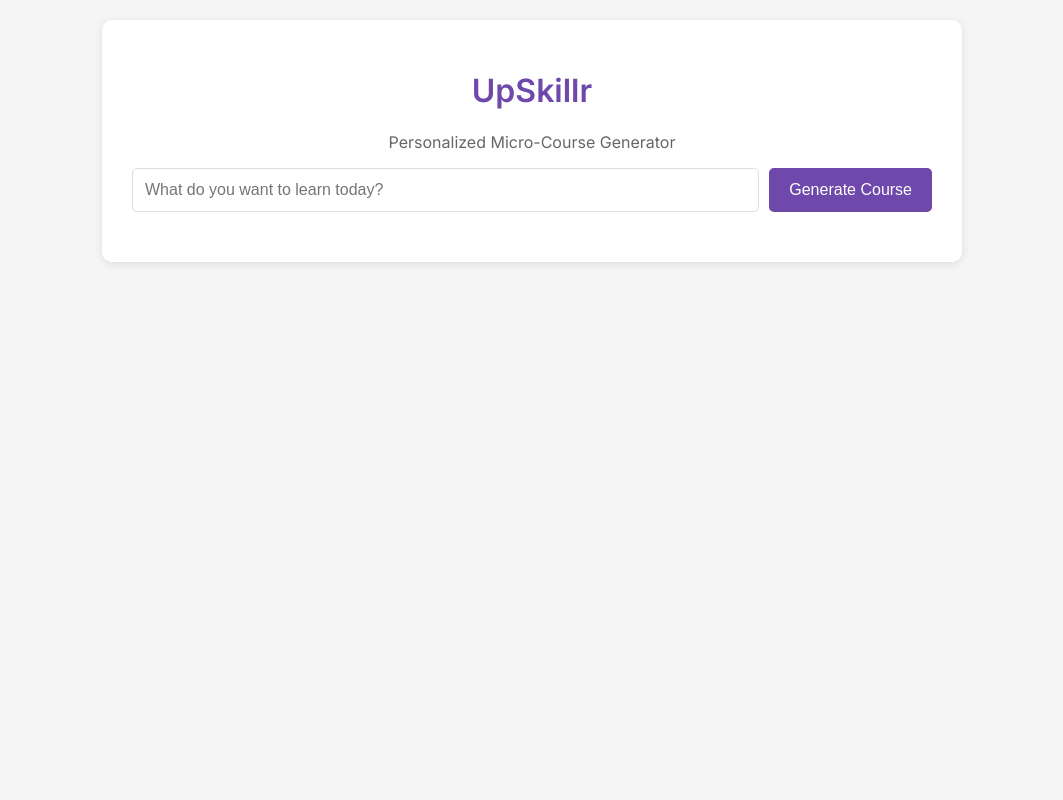
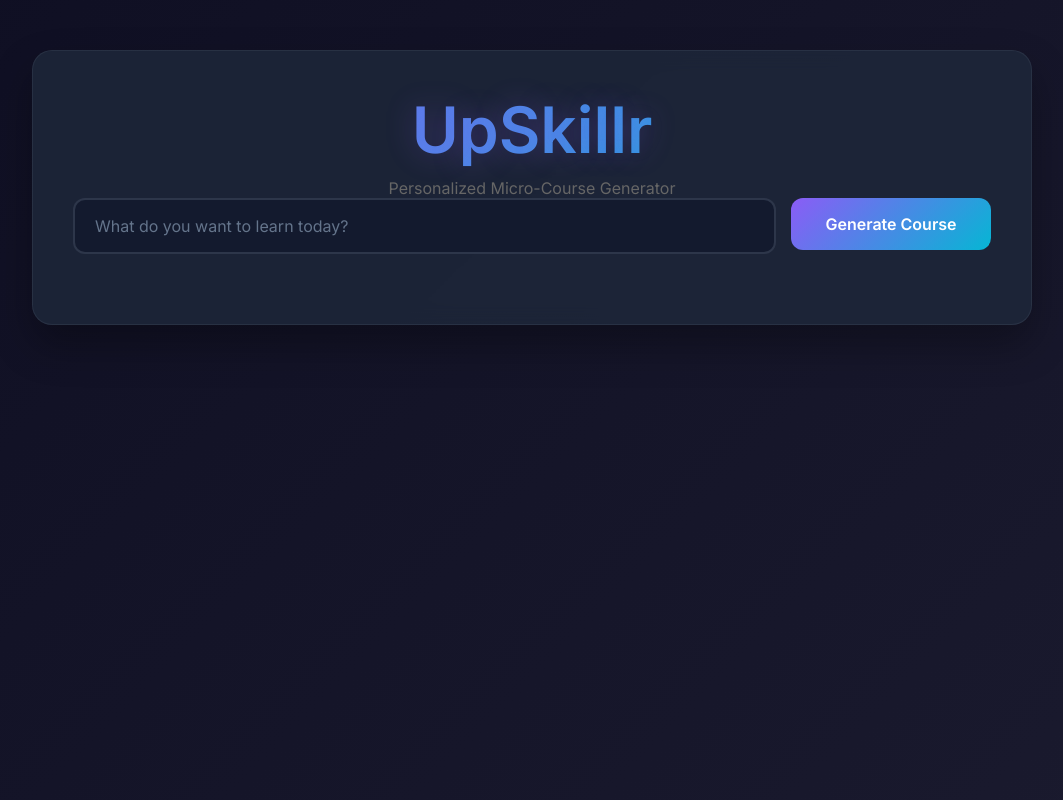
Before and after one commit to REVAN05072006/UPSKILLR_1, a Flask app: page / in a window 1280 px wide. Shown: the whole page, without its empty margins (108-1171 px from the left). Run offline with Flask 3, Linux system fonts and the light colour scheme.

Commit message:
Update style.css

```diff
--- a/static/style.css
+++ b/static/style.css
@@ -1,64 +1,262 @@
+* {
+    margin: 0;
+    padding: 0;
+    box-sizing: border-box;
+}
+
 body {
     font-family: 'Inter', sans-serif;
-    background: #f5f5f5;
-    margin: 0;
+    background: linear-gradient(135deg, #0f0f23 0%, #1a1a2e 100%);
+    min-height: 100vh;
+    color: #e2e8f0;
     padding: 20px;
-    color: #333;
 }
 
 .container {
-    max-width: 800px;
-    margin: 0 auto;
-    background: white;
-    padding: 30px;
-    border-radius: 10px;
-    box-shadow: 0 2px 10px rgba(0,0,0,0.1);
+    max-width: 1000px;
+    margin: 30px auto;
+    padding: 40px;
+    background: rgba(30, 41, 59, 0.8);
+    backdrop-filter: blur(10px);
+    border-radius: 20px;
+    border: 1px solid rgba(148, 163, 184, 0.1);
+    box-shadow: 0 20px 40px rgba(0, 0, 0, 0.3);
 }
 
 h1 {
-    color: #6e48aa;
+    background: linear-gradient(135deg, #8b5cf6 0%, #06b6d4 100%);
+    -webkit-background-clip: text;
+    -webkit-text-fill-color: transparent;
+    background-clip: text;
     text-align: center;
+    font-size: 3rem;
+    font-weight: 700;
+    margin-bottom: 10px;
+    text-shadow: 0 0 30px rgba(139, 92, 246, 0.3);
 }
 
-.search-form {
-    display: flex;
-    gap: 10px;
-    margin-bottom: 20px;
+.tagline {
+    text-align: center;
+    color: #94a3b8;
+    margin-bottom: 40px;
+    font-size: 1.1rem;
+    font-weight: 300;
+}
+
+form {
+    margin-bottom: 30px;
 }
 
 input[type="text"] {
-    flex: 1;
-    padding: 12px;
-    border: 1px solid #ddd;
-    border-radius: 5px;
+    width: 100%;
+    padding: 16px 20px;
+    background: rgba(15, 23, 42, 0.6);
+    border: 2px solid rgba(148, 163, 184, 0.2);
+    border-radius: 12px;
     font-size: 16px;
+    color: #e2e8f0;
+    margin-bottom: 20px;
+    transition: all 0.3s ease;
+    font-family: 'Inter', sans-serif;
+}
+
+input[type="text"]:focus {
+    outline: none;
+    border-color: #8b5cf6;
+    box-shadow: 0 0 0 3px rgba(139, 92, 246, 0.1);
+    background: rgba(15, 23, 42, 0.8);
+}
+
+input[type="text"]::placeholder {
+    color: #64748b;
 }
 
 button {
-    background: #6e48aa;
+    background: linear-gradient(135deg, #8b5cf6 0%, #06b6d4 100%);
     color: white;
     border: none;
-    padding: 12px 20px;
-    border-radius: 5px;
+    padding: 16px 32px;
+    border-radius: 12px;
     cursor: pointer;
     font-size: 16px;
+    font-weight: 600;
+    width: 100%;
+    transition: all 0.3s ease;
+    font-family: 'Inter', sans-serif;
+    position: relative;
+    overflow: hidden;
+}
+
+button:hover {
+    transform: translateY(-2px);
+    box-shadow: 0 10px 30px rgba(139, 92, 246, 0.3);
+}
+
+button:active {
+    transform: translateY(0);
+}
+
+button:disabled {
+    opacity: 0.7;
+    cursor: not-allowed;
+    transform: none;
 }
 
 .error-message {
-    color: #d32f2f;
-    background: #ffebee;
-    padding: 15px;
-    border-radius: 5px;
+    color: #fca5a5;
+    background: rgba(220, 38, 38, 0.1);
+    padding: 16px 20px;
+    border-radius: 12px;
     margin-bottom: 20px;
-    border-left: 4px solid #d32f2f;
+    border-left: 4px solid #dc2626;
+    border: 1px solid rgba(220, 38, 38, 0.2);
 }
 
 .course-content {
-    margin-top: 30px;
+    margin-top: 40px;
+    padding: 40px;
+    background: rgba(15, 23, 42, 0.4);
+    border-radius: 16px;
+    border: 1px solid rgba(148, 163, 184, 0.1);
+    backdrop-filter: blur(5px);
+}
+
+.lesson-title {
+    color: #8b5cf6;
+    font-size: 1.8rem;
+    font-weight: 600;
+    margin: 30px 0 20px 0;
+    padding-bottom: 12px;
+    border-bottom: 2px solid rgba(139, 92, 246, 0.3);
+    position: relative;
+}
+
+.lesson-title:first-child {
+    margin-top: 0;
+}
+
+.lesson-title::before {
+    content: '';
+    position: absolute;
+    bottom: -2px;
+    left: 0;
+    width: 60px;
+    height: 2px;
+    background: linear-gradient(90deg, #8b5cf6, #06b6d4);
+}
+
+.section-title {
+    color: #06b6d4;
+    font-size: 1.3rem;
+    font-weight: 500;
+    margin: 25px 0 15px 0;
+    padding-left: 15px;
+    border-left: 3px solid #06b6d4;
+}
+
+.content-paragraph {
+    color: #cbd5e1;
+    line-height: 1.7;
+    margin-bottom: 16px;
+    font-size: 1rem;
+}
+
+.content-list {
+    margin: 20px 0;
+    padding-left: 0;
+    list-style: none;
+}
+
+.content-list li {
+    color: #cbd5e1;
+    margin-bottom: 12px;
+    padding-left: 30px;
+    position: relative;
     line-height: 1.6;
 }
 
-.course-content h3 {
-    color: #6e48aa;
-    margin-top: 25px;
+.content-list li::before {
+    content: "▸";
+    color: #06b6d4;
+    font-size: 1.2rem;
+    position: absolute;
+    left: 8px;
+    top: 0;
 }
+
+.content-list li:hover {
+    color: #e2e8f0;
+    transition: color 0.2s ease;
+}
+
+/* Loading animation */
+.loading {
+    display: inline-block;
+    width: 20px;
+    height: 20px;
+    border: 3px solid rgba(139, 92, 246, 0.3);
+    border-radius: 50%;
+    border-top-color: #8b5cf6;
+    animation: spin 1s ease-in-out infinite;
+    margin-right: 10px;
+}
+
+@keyframes spin {
+    to { transform: rotate(360deg); }
+}
+
+/* Responsive design */
+@media (min-width: 768px) {
+    form {
+        display: flex;
+        gap: 15px;
+        align-items: flex-start;
+    }
+
+    input[type="text"] {
+        margin-bottom: 0;
+        flex: 1;
+    }
+
+    button {
+        width: auto;
+        min-width: 200px;
+    }
+
+    h1 {
+        font-size: 4rem;
+    }
+}
+
+@media (max-width: 768px) {
+    .container {
+        padding: 20px;
+        margin: 10px;
+    }
+
+    h1 {
+        font-size: 2.5rem;
+    }
+
+    .course-content {
+        padding: 20px;
+    }
+}
+
+/* Scrollbar styling */
+::-webkit-scrollbar {
+    width: 8px;
+}
+
+::-webkit-scrollbar-track {
+    background: rgba(15, 23, 42, 0.5);
+}
+
+::-webkit-scrollbar-thumb {
+    background: rgba(139, 92, 246, 0.5);
+    border-radius: 4px;
+}
+
+::-webkit-scrollbar-thumb:hover {
+    background: rgba(139, 92, 246, 0.7);
+}
```
